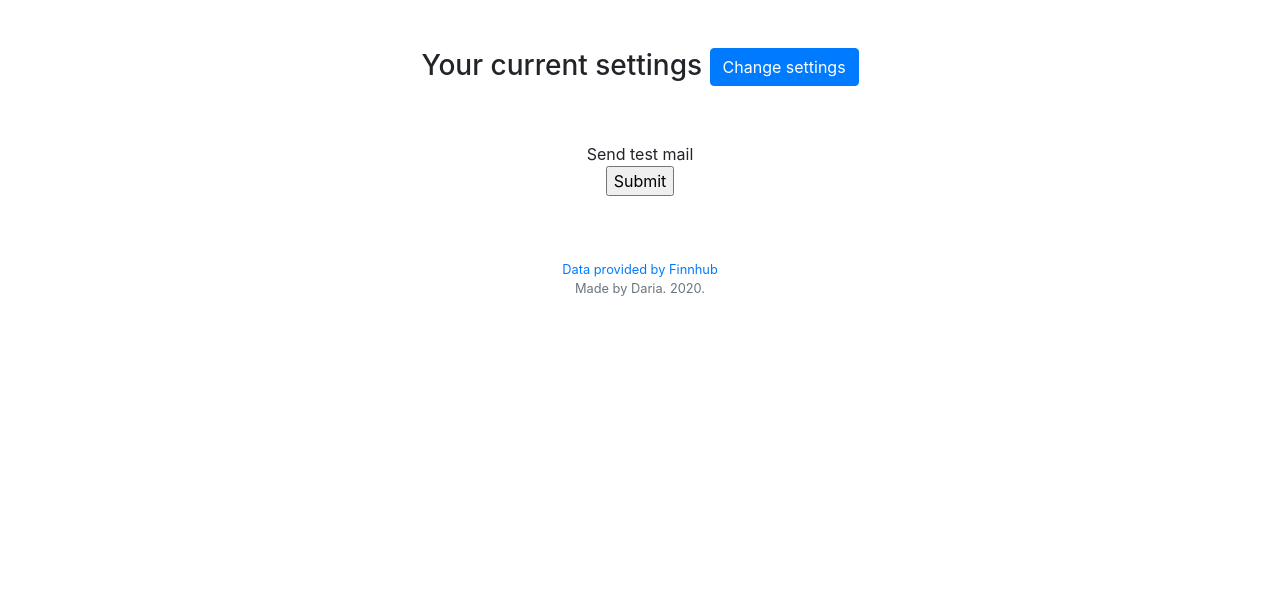
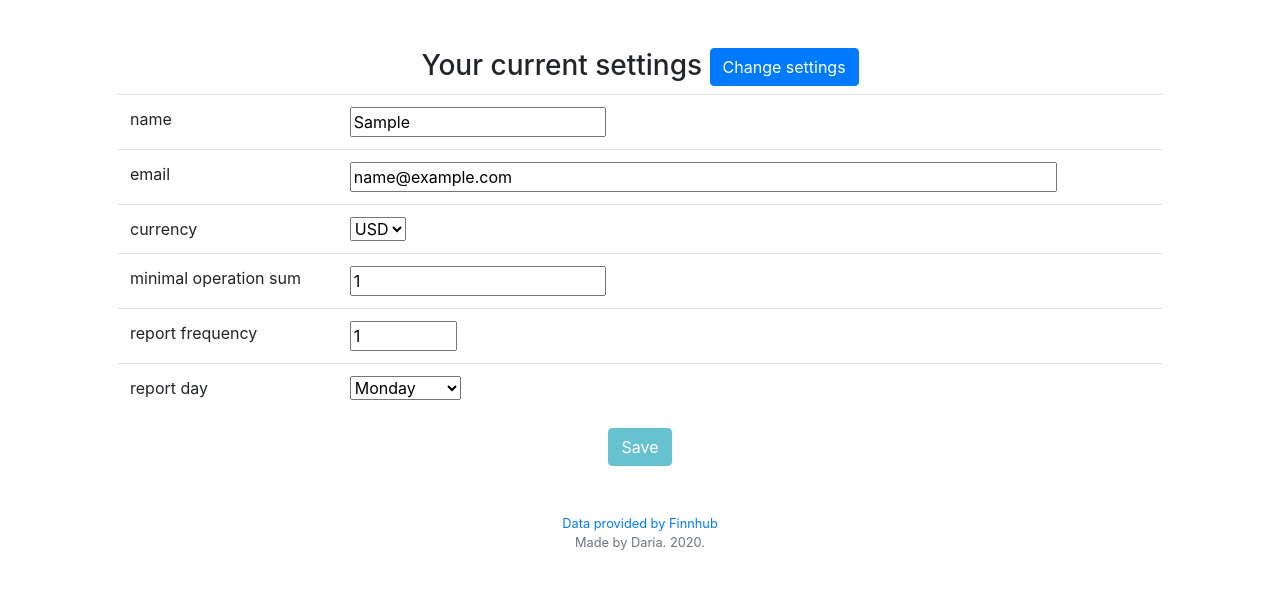
Before and after one commit to andronikova/rebalanceme, a Flask app: page /change_settings in a window 1280 px wide. Shown: the part 76-665 px from the top of the page. Run offline with Flask 2, Linux system fonts and the light colour scheme; tables that the repository leaves empty hold one stand-in row (values such as "Sample post"); some libraries are stand-ins or nearby versions.

Commit message:
setting changes page works

```diff
--- a/app.py
+++ b/app.py
@@ -6,7 +6,7 @@ import os
 # from apscheduler.scheduler import Scheduler
 # from flask_apscheduler import APScheduler
 
-from helpers import apiprice, error_page, load_portfolio_info, prepare_data_for_chart
+from helpers import apiprice, error_page, load_portfolio_info, prepare_data_for_chart,load_user_settings
 from send_email import sending_emil, scheduling
 
 app = Flask(__name__)
@@ -32,7 +32,7 @@ app.config['SQLALCHEMY_TRACK_MODIFICATIONS'] = False
 #     scheduling(app)
 
 # load databases
-from models import db, portfolio_db, cash_db, ticker_db, class_db
+from models import db, cash_db, ticker_db, class_db, user_db
 
 #
 # database settings and creation of tables
@@ -89,7 +89,7 @@ def index_page():
             return redirect("/")
 
         if request.form.get("send_by_email") is not None:
-            sending_emil(app,userid)
+            sending_emil(app,user_db,userid)
             return redirect("/")
 
 
@@ -181,19 +181,46 @@ def rebalance():
 @app.route('/settings', methods=['GET','POST'])
 def settings():
     if request.method == "GET":
-        return render_template('settings.html')
+        user_settings = load_user_settings(user_db, userid)
+        if user_settings == False:
+            return error_page("Can't find such user in db")
+
+        return render_template('settings.html', user_settings=user_settings)
 
     if request.method == "POST":
         if request.form.get("send") is not None:
-            sending_emil(app,userid)
+            sending_emil(app,user_db,userid)
             return redirect("/settings")
 
 
 @app.route('/change_settings', methods=['GET','POST'])
 def change_settings():
     if request.method == "GET":
-        return render_template('settings.html')
+        # load user settings from db
+        user_settings = load_user_settings(user_db, userid)
+        if user_settings == False:
+            return error_page("Can't find such user in db")
 
+        # create list of week days
+        week_day = ['Monday', 'Tuesday','Wednesday','Thursday','Friday','Saturday','Sunday']
+
+        return render_template('settings_change.html',
+                               user_settings=user_settings,
+                               week_day=week_day)
+
+    if request.method == "POST":
+        user_db.query.filter_by(userid=userid).update\
+                ({
+                    'name': request.form.get('name'),
+                    'email': request.form.get('email'),
+                    'currency':request.form.get('currency'),
+                    'minsum':request.form.get('minimal_operation_sum'),
+                    'reportfrequency': request.form.get('report_frequency'),
+                    'reportday':request.form.get('report_day')
+                })
+        db.session.commit()
+
+        return redirect("/settings")
 
 
 @app.route('/newuser', methods=['GET','POST'])
--- a/helpers.py
+++ b/helpers.py
@@ -335,3 +335,27 @@ def prepare_data_for_chart():
     chart_data=({'value':value_list, 'names': name_list, 'hover':hover_list})
 
     return chart_data
+
+
+def load_user_settings(user_db, userid):
+    # load data from db tickers
+    datas = user_db.query.filter_by(userid=userid).all()
+
+    # check new user
+    if len(datas) == 0:
+        print('return false')
+        return False
+
+    # load from db tickers: number, currency
+    for row in datas:
+        user_settings = {
+            'name': row.name,
+            'email':row.email,
+            'currency':row.currency,
+            'minimal_operation_sum':row.minsum,
+            'report_frequency':row.reportfrequency,
+            'report_day':row.reportday
+        }
+
+    print(f'User settings are loaded in {user_settings}')
+    return user_settings
--- a/templates/classes_change.html
+++ b/templates/classes_change.html
@@ -80,7 +80,6 @@
             document.querySelector('#submit').disabled = true;
             document.querySelector('#sum').innerHTML = "Sum of all desired fractions is " + sums + "%";
         }
-
     }
 
     for (var i = 0; i < div.length; i++)
--- a/templates/settings.html
+++ b/templates/settings.html
@@ -8,8 +8,18 @@
 
 <h3>Your current settings
     <button type="button" class="btn btn-primary" onclick="window.location.href='{{ url_for( 'change_settings') }}';">Change settings</button>
+</h3>
 
-</h3>
+<table class="table">
+    <tbody>
+        {% for key in user_settings %}
+            <tr style="text-align:left;">
+                <td >{{key}}</td>
+                <td>{{user_settings[key]}}</td>
+            </tr>
+        {% endfor %}
+    </tbody>
+</table>
 
 <br>
 <br>
--- /dev/null
+++ b/templates/settings_change.html
@@ -0,0 +1,106 @@
+{% extends "layout.html" %}
+
+{% block title  %}
+        add new ticker
+{% endblock %}
+
+{% block main %}
+
+<h3>Your current settings
+    <button type="button" class="btn btn-primary" onclick="window.location.href='{{ url_for( 'change_settings') }}';">Change settings</button>
+</h3>
+<form action="\change_settings" method="POST">
+<table class="table">
+    <tbody>
+        <tr style="text-align:left;">
+            <td>name</td>
+            <td>
+                <input autocomplete='off' type="text" name='name' value={{user_settings['name']}}>
+            </td>
+        </tr>
+
+        <tr style="text-align:left;">
+            <td>email</td>
+            <td>
+                <input autocomplete='on' type="text" name='email' value={{user_settings['email']}} size="64" >
+            </td>
+        </tr>
+
+        <tr style="text-align:left;">
+            <td>currency</td>
+            <td>
+                <!--TODO addEvent listener doesn't work for select-->
+                <select name="currency">
+                    {% if 'EUR'== user_settings['currency'] %}
+                        <option value="EUR" selected>EUR</option>
+                        <option value="USD">USD</option>
+                    {% else %}
+                        <option value="EUR">EUR</option>
+                        <option value="USD" selected>USD</option>
+                    {% endif %}
+                </select>
+            </td>
+        </tr>
+
+        <tr style="text-align:left;">
+            <td>minimal operation sum</td>
+            <td>
+                <input autocomplete='off' type="number" name='minimal_operation_sum' value={{user_settings["minimal_operation_sum"]}} >
+            </td>
+        </tr>
+
+        <tr style="text-align:left;">
+            <td>report frequency</td>
+            <td>
+                <input autocomplete='off' type="number" name='report_frequency' value={{user_settings["report_frequency"]}} min="0" max="1000">
+            </td>
+        </tr>
+
+        <tr style="text-align:left;">
+            <td>report day</td>
+            <td>
+                <select name="report_day">
+                    {% for day in week_day %}
+                        {% if day == user_settings["report_day"] %}
+                            <option selected>{{day}}</option>
+                        {% else %}
+                            <option>{{day}}</option>
+                        {% endif%}
+                    {% endfor %}
+                </select>
+            </td>
+        </tr>
+
+    </tbody>
+</table>
+<P id="message"></P>
+ <input type='submit' id="submit" value="Save" class="btn btn-info" disabled title="To save all changes."/>
+
+</form>
+
+<script>
+<!--check for empty field-->
+    var input = document.querySelectorAll("input");
+
+    function IsEmpty()
+    {
+        document.querySelector('#submit').disabled = false;
+        document.querySelector('#message').innerHTML = "";
+
+        if (this.value == "")
+        {
+            document.querySelector('#submit').disabled = true;
+            document.querySelector('#message').innerHTML = "You have empty fields.";
+        }
+    }
+
+    for (var i = 0; i < input.length; i++)
+    {
+        input[i].addEventListener('onchange', IsEmpty,false);
+        input[i].addEventListener('keyup', IsEmpty, false);
+        input[i].addEventListener('click', IsEmpty,false);
+
+    }
+</script>
+
+{% endblock %}
```
Also changed, not shown: send_email.py (+13 -2 lines).
